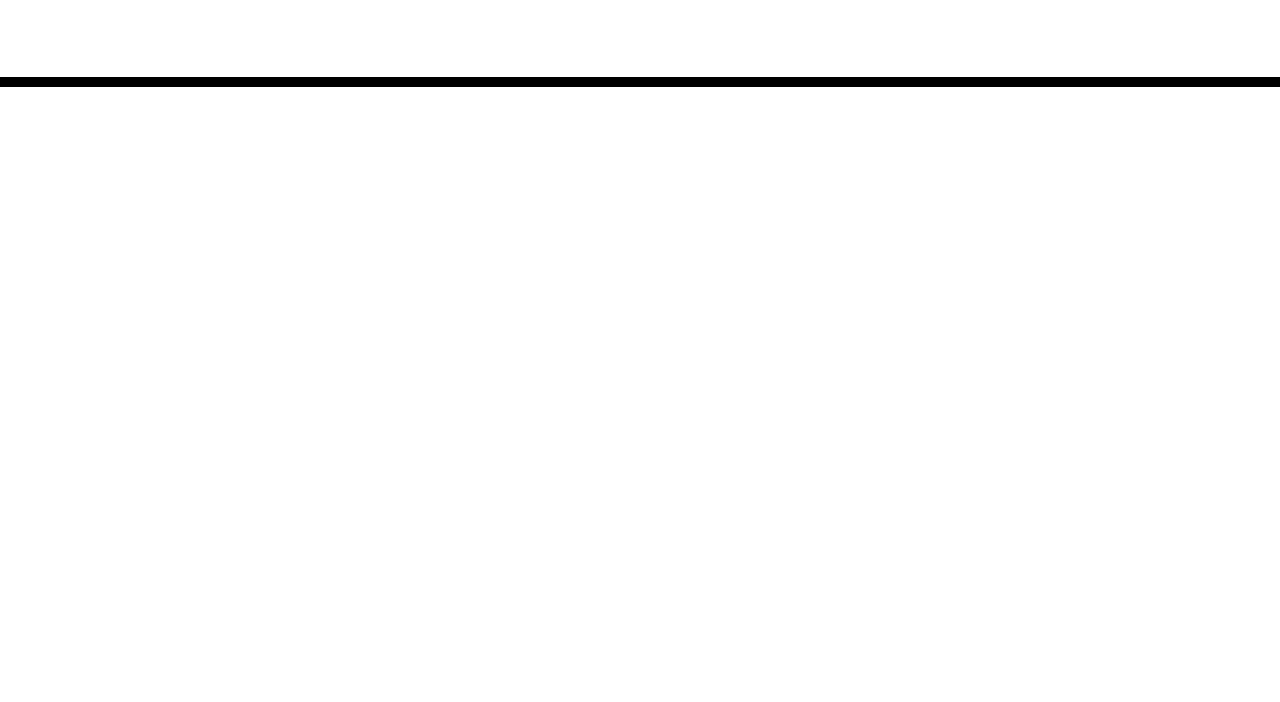
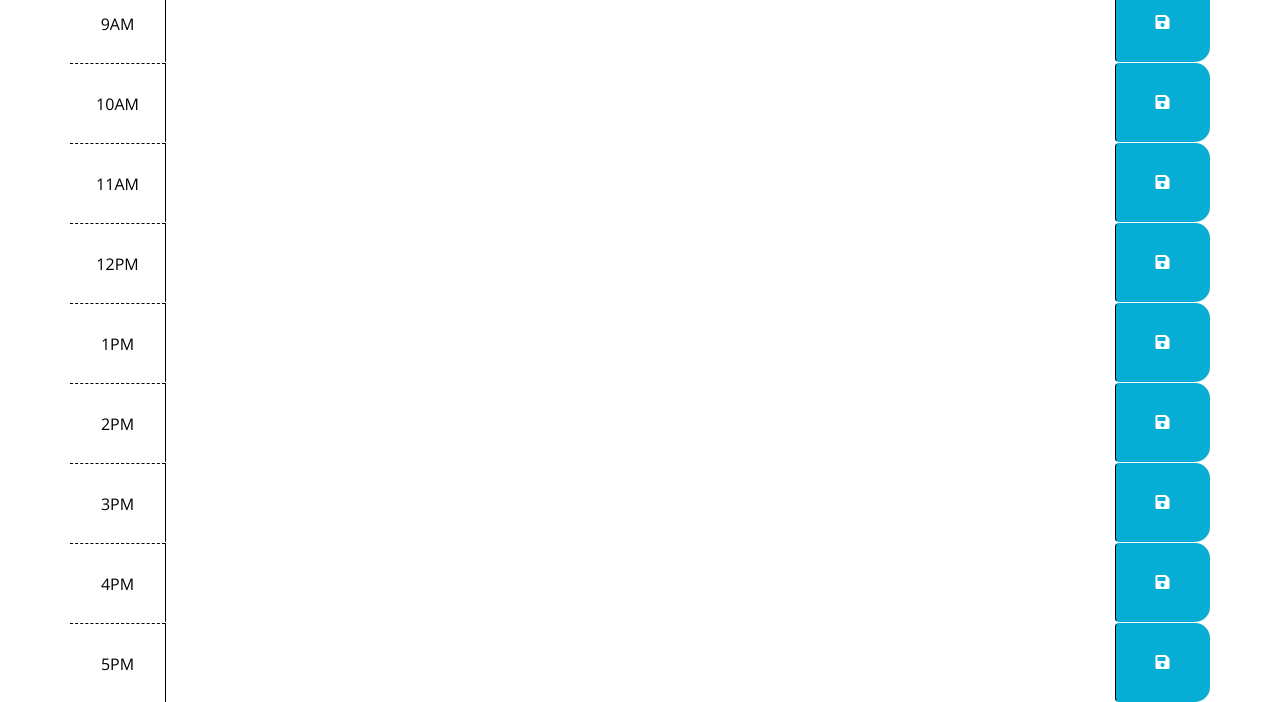
Before and after one commit to faisal244/Third-Party-APIs---Work-Day-Scheduler, a plain HTML site: page Develop/index.html in a window 1280 px wide. Shown: the part 181-883 px from the top of the page. Before the commit the page ends 800 px from the top, so only its background shows below. Drawn offline with nearby package versions, Linux system fonts and the light colour scheme.

Commit message:
Created initial HTML Markup
- Created timeblocks using bootstrap
- Created a text block for each hour of the day, and a save button for each time block
- Updated JQuery and Bootstrap scripts to the latest versions

```diff
--- a/Develop/index.html
+++ b/Develop/index.html
@@ -6,7 +6,7 @@
     <meta http-equiv="X-UA-Compatible" content="ie=edge" />
     <link
       rel="stylesheet"
-      href="https://stackpath.bootstrapcdn.com/bootstrap/4.3.1/css/bootstrap.min.css"
+      href="https://cdn.jsdelivr.net/npm/bootstrap@5.1.3/dist/css/bootstrap.min.css">
     />
     <link
       rel="stylesheet"
@@ -28,11 +28,84 @@
       <p class="lead">A simple calendar app for scheduling your work day</p>
       <p id="currentDay" class="lead"></p>
     </header>
+
+    <section class='text-center notification' id="notify">Appointment Added to <code>localStorage</code> ✔️</section>
     <div class="container">
-      <!-- Timeblocks go here -->
-    </div>
+      <div id="hour-9" class="row time-block">
+        <div class="col-md-1 hour">
+          9AM
+        </div>
+        <textarea class="col-md-10 description">
+        </textarea>
+        <button class="btn saveBtn col-md-1"><i class="fas fa-save"></i></button>
+      </div>
+      <div id="hour-10" class="row time-block">
+        <div class="col-md-1 hour">
+          10AM
+        </div>
+        <textarea class="col-md-10 description">
+        </textarea>
+        <button class="btn saveBtn col-md-1"><i class="fas fa-save"></i></button>
+      </div>
+      <div id="hour-11" class="row time-block">
+        <div class="col-md-1 hour">
+          11AM
+        </div>
+        <textarea class="col-md-10 description">
+        </textarea>
+        <button class="btn saveBtn col-md-1"><i class="fas fa-save"></i></button>
+      </div>
+      <div id="hour-12" class="row time-block">
+        <div class="col-md-1 hour">
+          12PM
+        </div>
+        <textarea class="col-md-10 description">
+        </textarea>
+        <button class="btn saveBtn col-md-1"><i class="fas fa-save"></i></button>
+      </div>
+     <div id="hour-13" class="row time-block">
+        <div class="col-md-1 hour">
+          1PM
+        </div>
+        <textarea class="col-md-10 description">
+        </textarea>
+        <button class="btn saveBtn col-md-1"><i class="fas fa-save"></i></button>
+      </div>
+      <div id="hour-14" class="row time-block">
+        <div class="col-md-1 hour">
+          2PM
+        </div>
+        <textarea class="col-md-10 description">
+        </textarea>
+        <button class="btn saveBtn col-md-1"><i class="fas fa-save"></i></button>
+      </div>
+      <div id="hour-15" class="row time-block">
+       <div class="col-md-1 hour">
+          3PM
+        </div>
+        <textarea class="col-md-10 description">
+        </textarea>
+        <button class="btn saveBtn col-md-1"><i class="fas fa-save"></i></button>
+      </div>
+      <div id="hour-16" class="row time-block">
+        <div class="col-md-1 hour">
+          4PM
+        </div>
+        <textarea class="col-md-10 description">
+        </textarea>
+        <button class="btn saveBtn col-md-1"><i class="fas fa-save"></i></button>
+      </div>
+      <div id="hour-17" class="row time-block">
+        <div class="col-md-1 hour">
+          5PM
+        </div>
+        <textarea class="col-md-10 description">
+        </textarea>
+        <button class="btn saveBtn col-md-1"><i class="fas fa-save"></i></button>
+      </div>
 
-    <script src="https://cdnjs.cloudflare.com/ajax/libs/jquery/3.2.1/jquery.min.js"></script>
+
+    <script src="https://code.jquery.com/jquery-3.4.1.min.js"></script>
     <script src="https://cdnjs.cloudflare.com/ajax/libs/moment.js/2.24.0/moment.min.js"></script>
   </body>
 </html>
```
Also changed, not shown: 1 other file.
